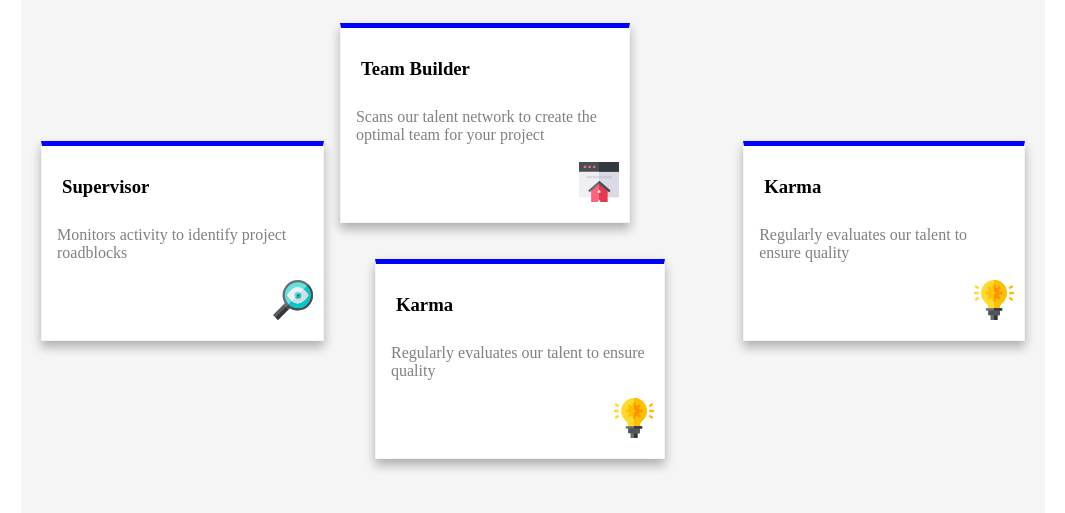
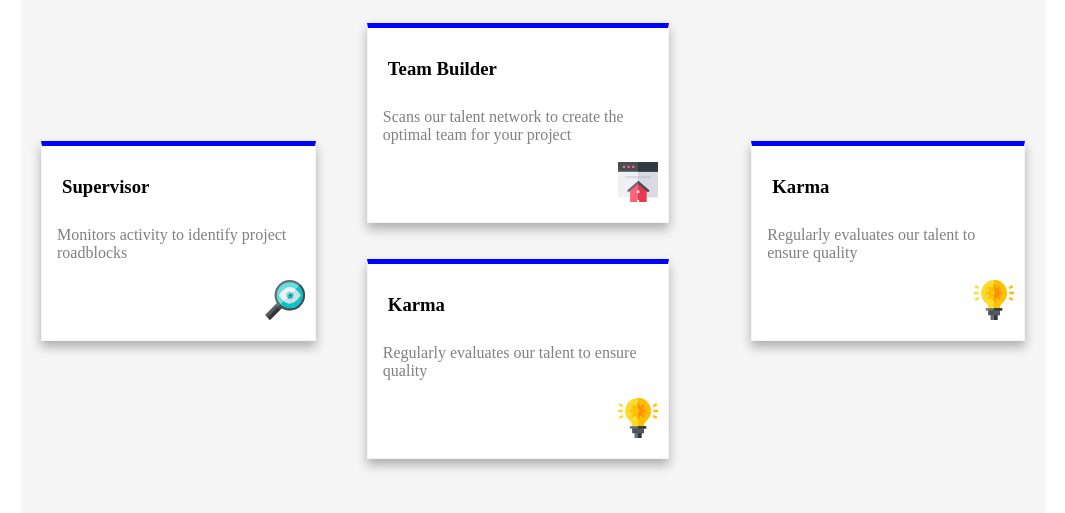
Before and after one commit to asritha-lolla/four-card-feature, a plain HTML site: page index.html in a window 1280 px wide. Shown: the part 235-748 px from the top of the page, without its empty margins (107-1172 px from the left). Drawn offline with Linux system fonts and the light colour scheme.

Commit message:
four-card CSS fixed

```diff
--- a/index.css
+++ b/index.css
@@ -88,7 +88,7 @@ img{
     /* position: absolute; */
     top: 300px;
     width: 75%;
-    margin-left: 35spx;
+    margin-left: 35px;
 }
 .karma{
     width: 75%;
```
